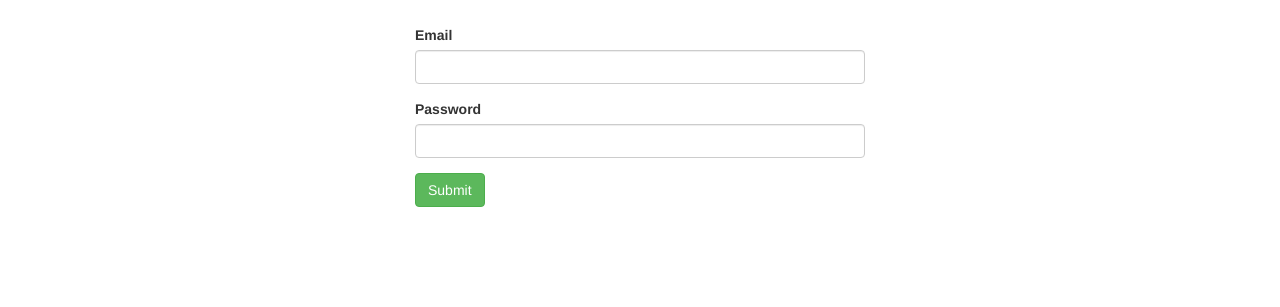
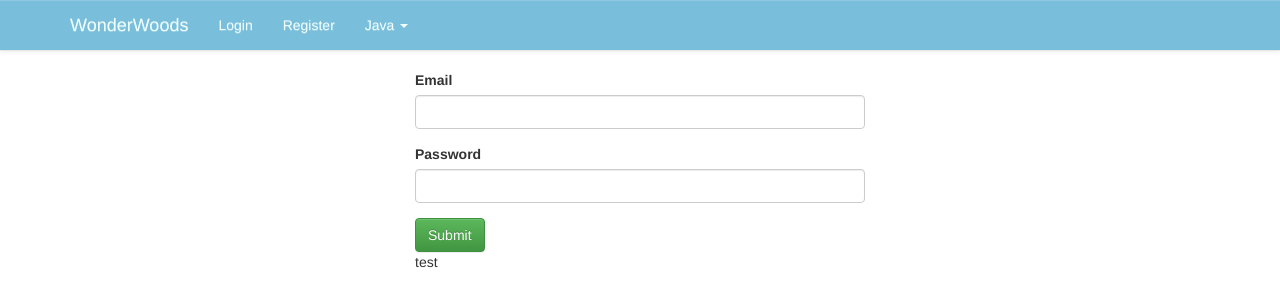
Before and after one commit to Dartaku/BaseProgram, a Flask app: page /login in a window 1280 px wide. Shown: the top 307 px of the page. Run offline with Flask 2, Linux system fonts and the light colour scheme; some libraries are stand-ins or nearby versions.

Commit message:
Updating with more changes

```diff
--- a/src/static/css/main.css
+++ b/src/static/css/main.css
@@ -1,8 +1,29 @@
 /*Start with # is for ID */
 /*Start with . is for Class */
+/*Use Ctrl+Shift+R on Windows to clear Cache of the page to display Custom CSS*/
+
+/*  ----------------------------------------------------------------------------
+    Navigation Bar
+    ---------------------------------------------------------------------------- */
+.navbar-default {
+    background-color: #79BEDB;
+    background-image: none;
+}
+
+.navbar-default .navbar-brand {
+        color:#F0FFFF;
+    }
+
+.navbar-default .navbar-nav > li > a {
+        color:#F0FFFF;
+    }
+/*  ----------------------------------------------------------------------------
+    End of Navigation Bar
+    ---------------------------------------------------------------------------- */
+
 
 #login-form {
-    margin-top: 25px;
+    margin-top: 70px;
 }
 
 .page-form {
--- a/src/templates/base.html
+++ b/src/templates/base.html
@@ -3,16 +3,71 @@
 <head>
     <meta charset="UTF-8">
     <title>WonderWoods.Co</title>
-    <!-- Latest compiled and minified CSS -->
+     <!-- Latest compiled and minified CSS -->
     <link rel="stylesheet" href="https://maxcdn.bootstrapcdn.com/bootstrap/3.3.7/css/bootstrap.min.css" integrity="sha384-BVYiiSIFeK1dGmJRAkycuHAHRg32OmUcww7on3RYdg4Va+PmSTsz/K68vbdEjh4u" crossorigin="anonymous">
+    <!-- Optional theme -->
+    <link rel="stylesheet" href="https://maxcdn.bootstrapcdn.com/bootstrap/3.3.7/css/bootstrap-theme.min.css" integrity="sha384-rHyoN1iRsVXV4nD0JutlnGaslCJuC7uwjduW9SVrLvRYooPp2bWYgmgJQIXwl/Sp" crossorigin="anonymous">
+    <!-- My Own CSS -->
+    <link rel="stylesheet" href="{{ url_for('static', filename='css/main.css') }}"/>
+
+    <!-- jQuery (necessary for Bootstrap's JavaScript plugins) -->
+    <script src="https://ajax.googleapis.com/ajax/libs/jquery/3.1.1/jquery.min.js"></script>
     <!-- Latest compiled and minified JavaScript -->
     <script src="https://maxcdn.bootstrapcdn.com/bootstrap/3.3.7/js/bootstrap.min.js" integrity="sha384-Tc5IQib027qvyjSMfHjOMaLkfuWVxZxUPnCJA7l2mCWNIpG9mGCD8wGNIcPD7Txa" crossorigin="anonymous"></script>
-    <!-- My Own CSS -->
-    <link rel="stylesheet" href="{{ url_for('static', filename='css/main.css') }}"/>
+
+
 </head>
 <body>
+    <!-- Start Navigation Bar -->
+    <nav class = "navbar navbar-default navbar-fixed-top" role = "navigation">
+        <div class="container">
+           <div class = "navbar-header">
+              <button type = "button" class = "navbar-toggle"
+                 data-toggle = "collapse" data-target = "#example-navbar-collapse">
+                 <span class = "sr-only">Toggle navigation</span>
+                 <span class = "icon-bar"></span>
+                 <span class = "icon-bar"></span>
+                 <span class = "icon-bar"></span>
+              </button>
+
+              <a class = "navbar-brand" href = "/">WonderWoods</a>
+           </div>
+
+           <div class = "collapse navbar-collapse" id = "example-navbar-collapse">
+
+              <ul class = "nav navbar-nav">
+                 <li><a href = "login">Login</a></li>
+                 <li><a href = "register">Register</a></li>
+
+                 <li class = "dropdown">
+                    <a href = "#" class = "dropdown-toggle" data-toggle = "dropdown">
+                       Java
+                       <b class = "caret"></b>
+                    </a>
+
+                    <ul class = "dropdown-menu">
+                       <li><a href = "#">jmeter</a></li>
+                       <li><a href = "#">EJB</a></li>
+                       <li><a href = "#">Jasper Report</a></li>
+
+                       <li class = "divider"></li>
+                       <li><a href = "#">Separated link</a></li>
+
+                       <li class = "divider"></li>
+                       <li><a href = "#">One more separated link</a></li>
+                    </ul>
+
+                 </li>
+
+              </ul>
+           </div>
+        </div>
+    </nav>
+    <!-- End Navigation Bar -->
+
 {% block content %}
 
 {% endblock %}
+
 </body>
 </html>
--- /dev/null
+++ b/src/templates/home.html
@@ -0,0 +1,6 @@
+{% extends "base.html" %}
+{% block content %}
+
+
+
+{% endblock %}
--- a/src/templates/login.html
+++ b/src/templates/login.html
@@ -13,5 +13,7 @@
 
         <button type="submit" class="btn btn-success">Submit</button>
     </form>
+
+    test
 </div>
 {% endblock %}
```
